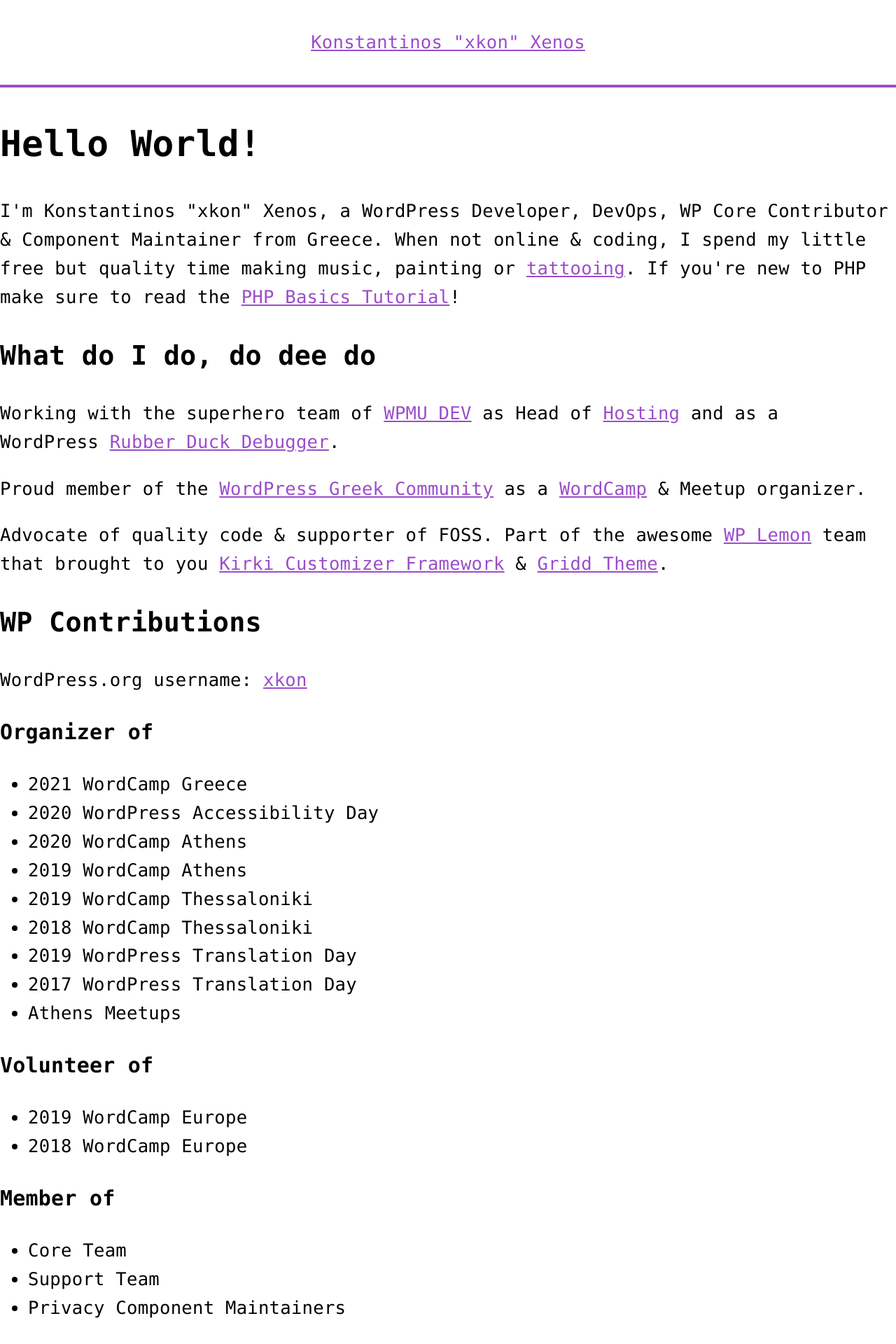
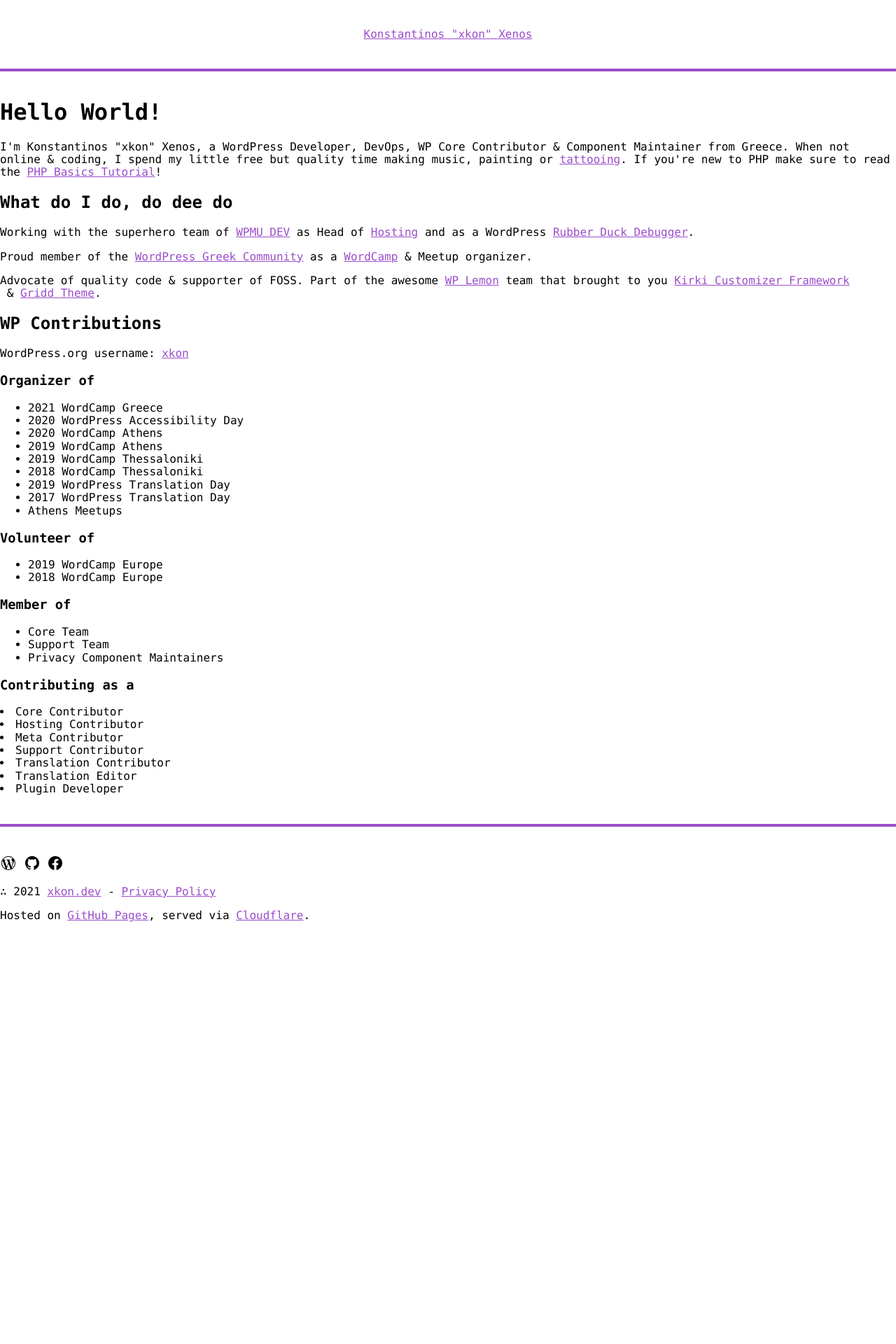
Before and after one commit to mrxkon/mrxkon.github.io, a Jekyll site: the page built from index.html, in a window 1280 px wide. Shown: the top 1920 px of the page at 70% size. Built offline with Jekyll 4.4.1, drawn with Linux system fonts in a browser that asks for light colours; after the commit the page ends 1358 px from its top, so only the background shows below that.

Commit message:
Update header.html

```diff
--- a/_includes/header.html
+++ b/_includes/header.html
@@ -25,10 +25,8 @@
 		<style>
 		body {
 			font-family: ui-monospace,SFMono-Regular,Menlo,Monaco,Consolas,"Liberation Mono","Courier New",monospace;
-			font-size: 1.6em;
+			font-size: 16px;
 			font-weight: 300;
-			letter-spacing: .01em;
-			line-height: 1.6;
 		}
 		a,
 		a:visited,
```
